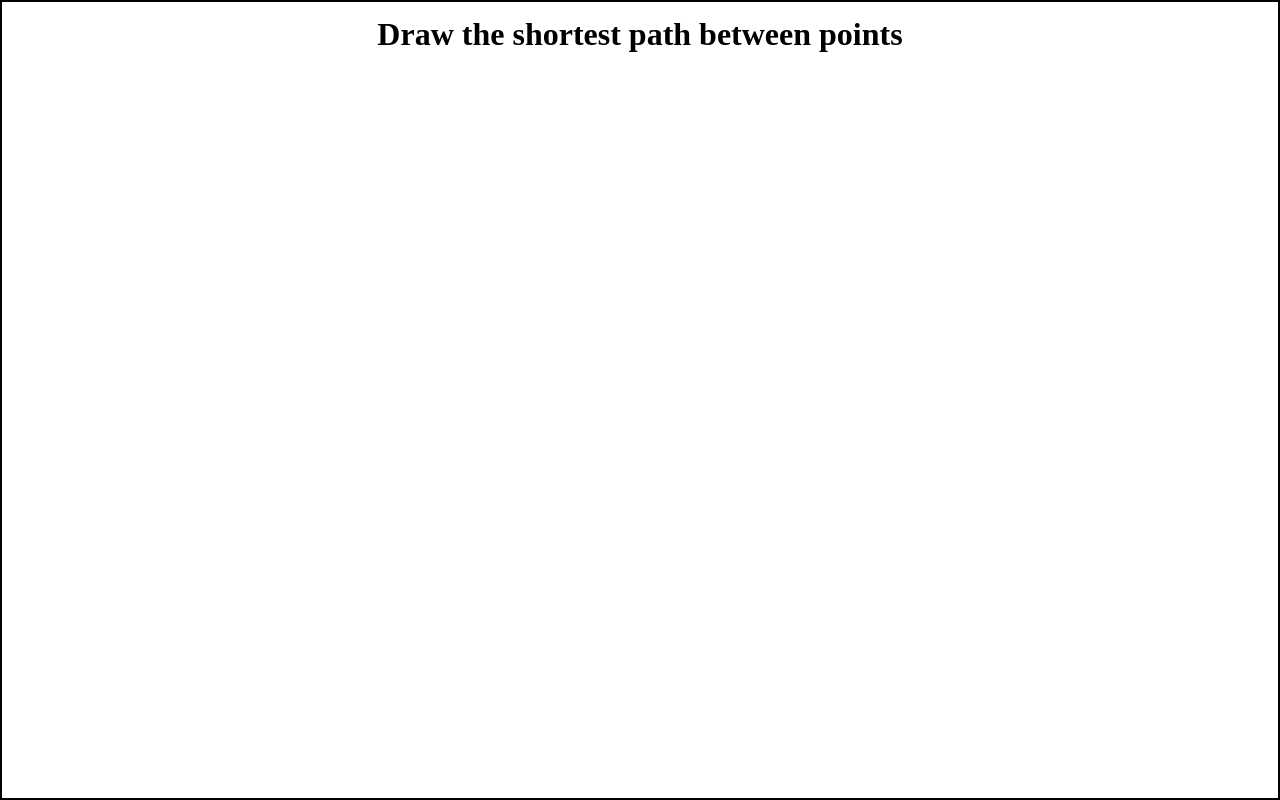
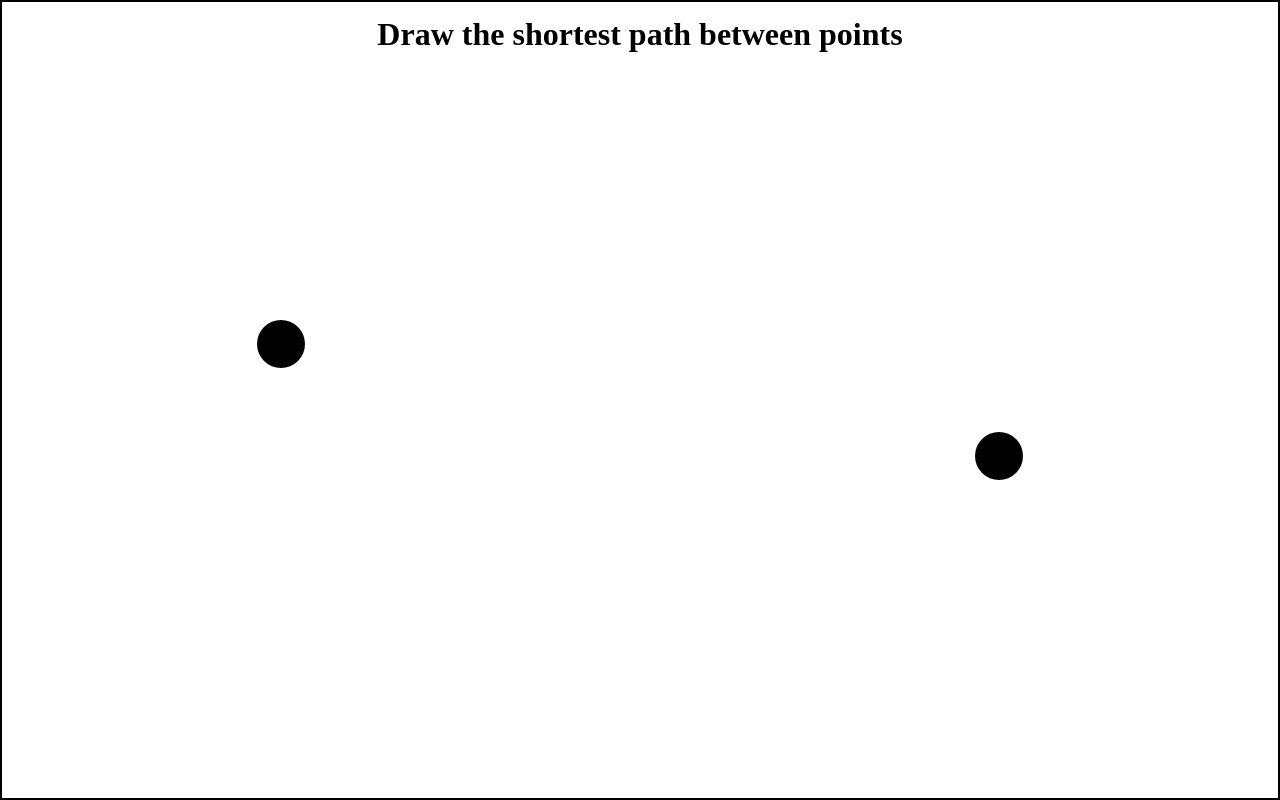
Before and after one commit to NizXsub/AlgoWeb, a plain HTML site: page index.html in a window 1280 px wide. Drawn offline with Linux system fonts and the light colour scheme.

Commit message:
Adding some points

```diff
--- a/index.html
+++ b/index.html
@@ -9,7 +9,8 @@
 <body>
     <h1>Draw the shortest path between points</h1>
     <div class="container">
-
+        <div class="point" id="start"></div>
+        <div class="point" id="end"></div>
     </div>
     <style src="script.js">
 
--- a/style.css
+++ b/style.css
@@ -18,3 +18,21 @@ h1{
     left: 50%;
     transform: translate(-50%, -50%);
 }
+
+.point{
+    height: 3rem;
+    width: 3rem;
+    border-radius: 50%;
+    background-color: black;
+    position: absolute;
+}
+
+#start{
+    left: 20%;
+    top: 40%;
+}
+
+#end{
+    right: 20%;
+    bottom: 40%;
+}
```
